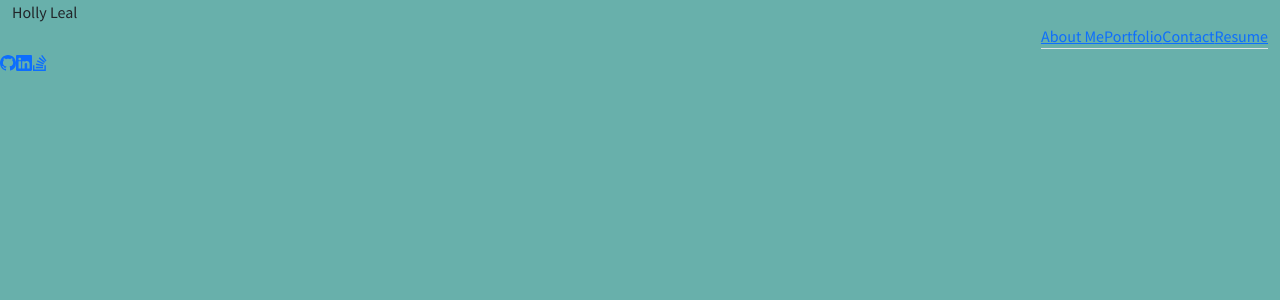
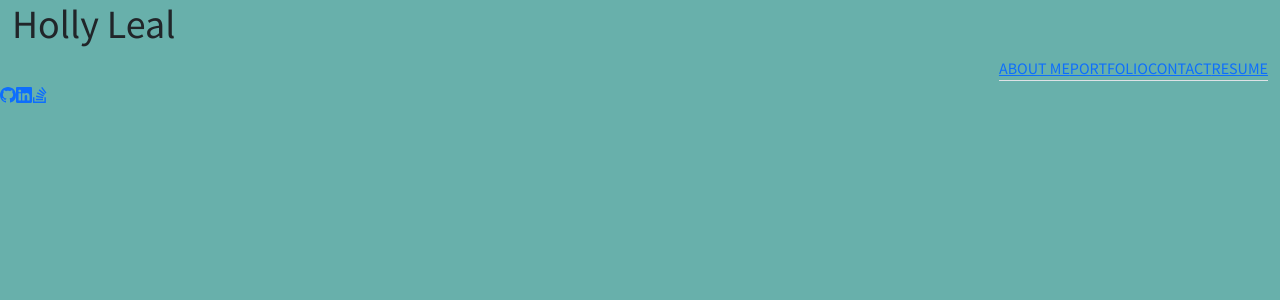
Before and after one commit to hollyhleal/react-portfolio, a React (Create React App) app: page / in a window 1280 px wide. Shown: the top 300 px of the page. Built offline with nearby package versions, Linux system fonts and the light colour scheme; the HTML template or start-up script is replaced by a standard one.

Commit message:
update headers and styling

```diff
--- a/src/components/Header.js
+++ b/src/components/Header.js
@@ -6,7 +6,9 @@ import Navigation from "./Navigation";
 function Header() {
   return (
     <Container fluid>
-      <Navbar.Brand>Holly Leal</Navbar.Brand>
+      <Navbar.Brand>
+        <h1>Holly Leal</h1>
+      </Navbar.Brand>
       <Navigation />
     </Container>
   );
--- a/src/components/Navigation.js
+++ b/src/components/Navigation.js
@@ -13,7 +13,7 @@ function Navigation() {
               isPending ? "pending" : isActive ? "active" : ""
             }
           >
-            About Me
+            ABOUT ME
           </Link>
         </li>
         <li className="nav-item">
@@ -23,7 +23,7 @@ function Navigation() {
               isPending ? "pending" : isActive ? "active" : ""
             }
           >
-            Portfolio
+            PORTFOLIO
           </Link>
         </li>
         <li className="nav-item">
@@ -33,7 +33,7 @@ function Navigation() {
               isPending ? "pending" : isActive ? "active" : ""
             }
           >
-            Contact
+            CONTACT
           </Link>
         </li>
         <li className="nav-item">
@@ -43,7 +43,7 @@ function Navigation() {
               isPending ? "pending" : isActive ? "active" : ""
             }
           >
-            Resume
+            RESUME
           </Link>
         </li>
       </ul>
--- a/src/components/pages/About.js
+++ b/src/components/pages/About.js
@@ -11,8 +11,9 @@ function About() {
         src={hollylealphoto}
         alt="Holly Leal profile"
       />
+      <h2>Welcome!</h2>
       <p>
-        Welcome! My name is Holly Leal and I am approaching graduation in the
+        My name is Holly Leal and I am approaching graduation in the
         University of Denver's Full-Stack Coding Boot Camp. I live in Lakewood,
         Colorado and enjoy hiking, skiing and traveling to new places.
       </p>
```
